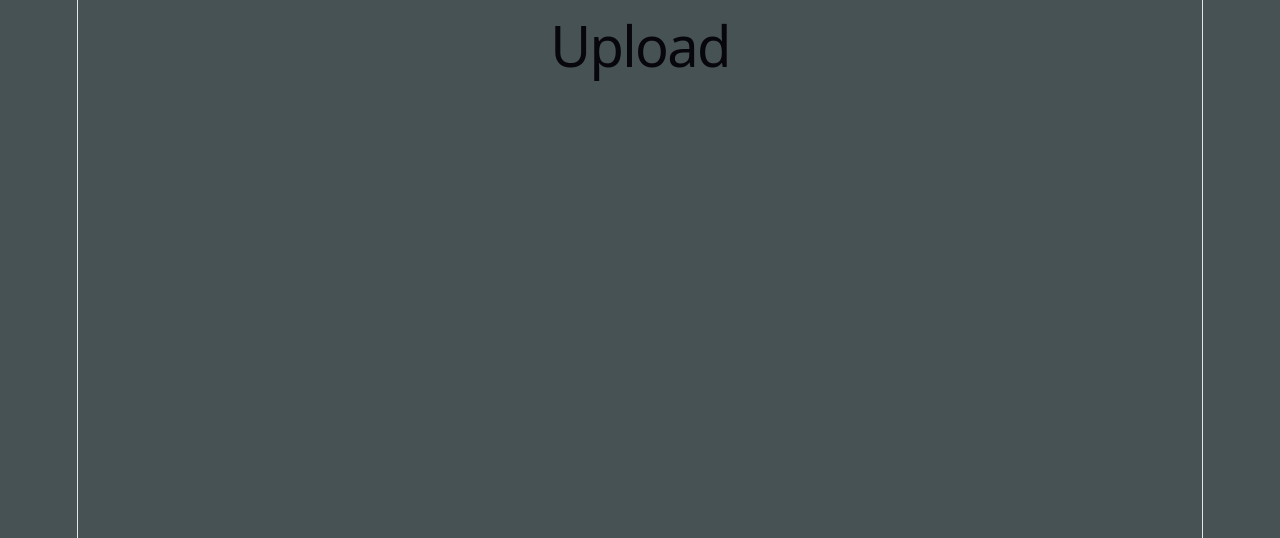
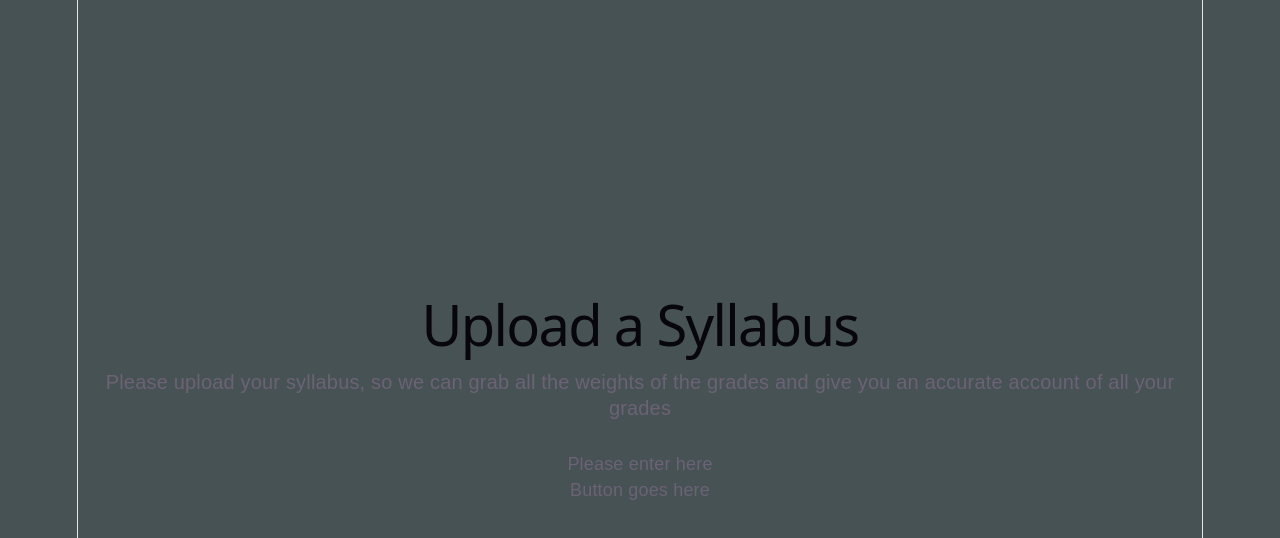
Before and after one commit to Spiderasasen/Student-helper, a React (Vite) app in the folder helper/: page /upload in a window 1280 px wide. Shown: the top 538 px of the page. Built offline with nearby package versions, Linux system fonts and the light colour scheme.

Commit message:
making Upload.jsx
got a simple skelton for the Upload.jsx page

```diff
--- a/helper/src/pages/Home.jsx
+++ b/helper/src/pages/Home.jsx
@@ -1,4 +1,5 @@
 import "../styles/home_page.css"
+import "../styles/main.css"
 import { useNavigate } from "react-router-dom";
 
 function Home() {
--- a/helper/src/pages/Upload.jsx
+++ b/helper/src/pages/Upload.jsx
@@ -1,6 +1,30 @@
+import "../styles/main.css"
+import "../styles/upload.css"
+
 function Upload(){
     return(
-        <h1>Upload</h1>
+        <div className="home-container">
+
+            {/*title of the page*/}
+            <div className="home-title">
+                <h1>Upload a Syllabus</h1>
+                <p className="title">Please upload your syllabus, so we can grab all the weights of the grades and give you an accurate account of all your grades</p>
+            </div>
+
+            {/*upload area*/}
+            <div>
+                <div>
+                    <p>Please enter here</p>
+                </div>
+
+                {/*button to submit only if the file has been uploaded*/}
+                <div>
+                    <p>Button goes here</p>
+                </div>
+            </div>
+
+        </div>
+
     )
 }
 export default Upload;
--- a/helper/src/styles/home_page.css
+++ b/helper/src/styles/home_page.css
@@ -1,15 +1,3 @@
-.home-container {
-    text-align: center;
-    padding: 40px 20px;
-    font-family: Arial, sans-serif;
-}
-
-.home-title {
-    font-size: 32px;
-    margin-bottom: 30px;
-    margin-top: 25%;
-}
-
 .home-buttons {
     display: flex;
     flex-direction: column;
--- /dev/null
+++ b/helper/src/styles/main.css
@@ -0,0 +1,10 @@
+.home-title {
+    font-size: 32px;
+    margin-bottom: 30px;
+    margin-top: 25%;
+}
+.home-container {
+    text-align: center;
+    padding: 40px 20px;
+    font-family: Arial, sans-serif;
+}
--- /dev/null
+++ b/helper/src/styles/upload.css
@@ -0,0 +1,3 @@
+p.title {
+    font-size: 15pt;
+}
```
